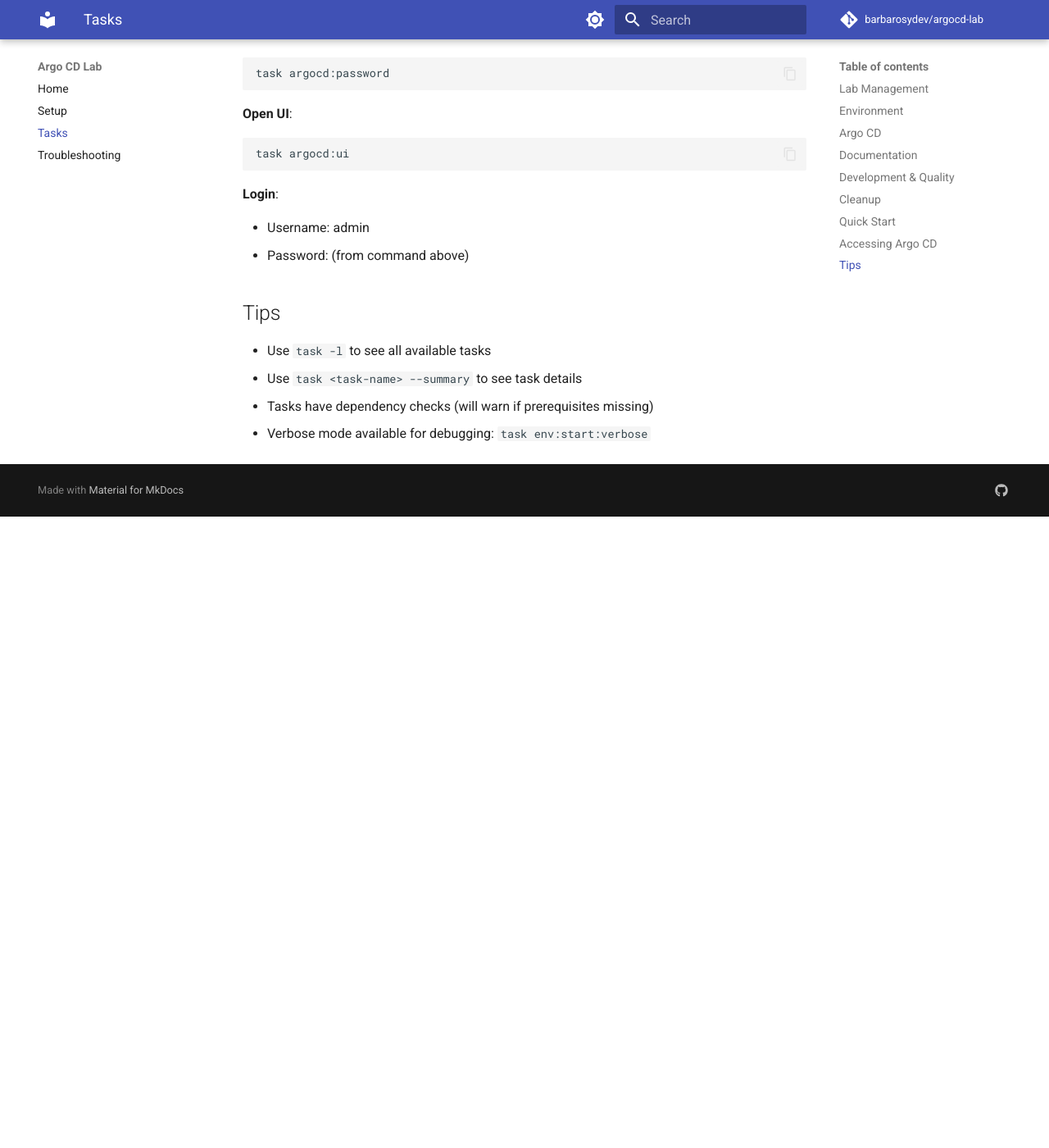
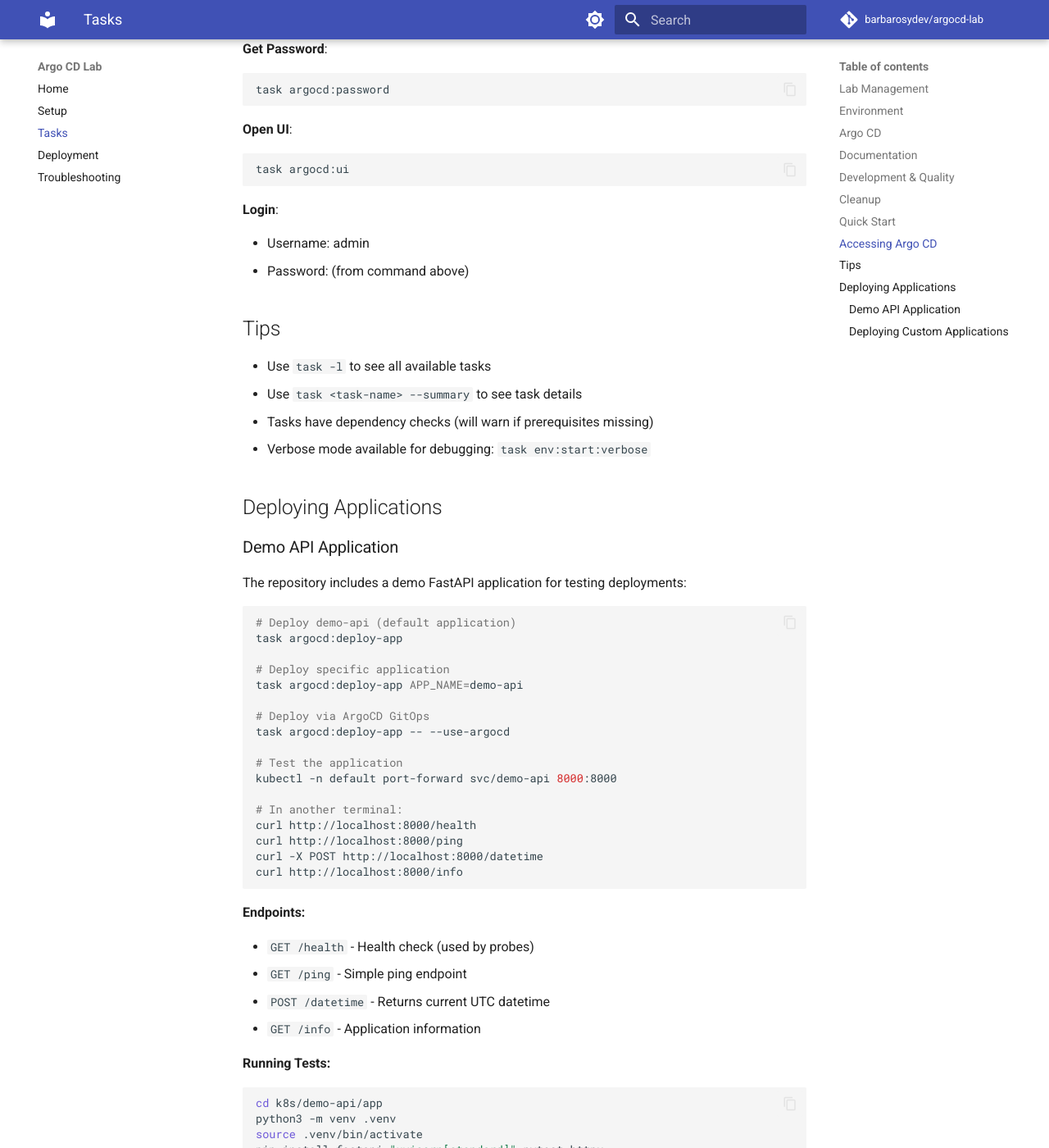
Before and after one commit to barbarosydev/argocd-lab, an MkDocs documentation site: the page built from docs/tasks.md, in a window 1280 px wide and 1400 px high, scrolled down 1744 px. Shown: the whole window at 82% size. Built offline with MkDocs 1.6.1 and Material for MkDocs 9.7.7, drawn with Linux system fonts in a browser that asks for light colours; comment, search, counter and statistics services are not loaded; before the commit the page ends 2374 px from its top, so only the background shows below that; some of the changed text lies outside the part shown.

Commit message:
Add test app for argocd deployment

````diff
--- a/Taskfile.yml
+++ b/Taskfile.yml
@@ -76,6 +76,12 @@
     deps: [_check-cluster]
     cmds:
       - open http://localhost:{{.ARGOCD_PORT}}
+
+  argocd:deploy-app:
+    desc: Build and deploy application (default demo-api)
+    deps: [_check-cluster]
+    cmds:
+      - ./scripts/deploy-app.sh --app-name {{.APP_NAME | default "demo-api"}} --profile {{.PROFILE}} {{.CLI_ARGS}}
 
   # ============================================================================
   # Lab Shortcuts (High-level commands)
--- a/docs/tasks.md
+++ b/docs/tasks.md
@@ -23,9 +23,10 @@
 ## Argo CD
 
 ```bash
-task argocd:deploy      # Deploy/upgrade Argo CD
-task argocd:password    # Get admin password
-task argocd:ui          # Open UI in browser
+task argocd:deploy        # Deploy/upgrade Argo CD
+task argocd:deploy-app    # Build and deploy application (default: demo-api)
+task argocd:password      # Get admin password
+task argocd:ui            # Open UI in browser
 ```
 
 ## Documentation
@@ -98,3 +99,68 @@
 - Use `task <task-name> --summary` to see task details
 - Tasks have dependency checks (will warn if prerequisites missing)
 - Verbose mode available for debugging: `task env:start:verbose`
+
+## Deploying Applications
+
+### Demo API Application
+
+The repository includes a demo FastAPI application for testing deployments:
+
+```bash
+# Deploy demo-api (default application)
+task argocd:deploy-app
+
+# Deploy specific application
+task argocd:deploy-app APP_NAME=demo-api
+
+# Deploy via ArgoCD GitOps
+task argocd:deploy-app -- --use-argocd
+
+# Test the application
+kubectl -n default port-forward svc/demo-api 8000:8000
+
+# In another terminal:
+curl http://localhost:8000/health
+curl http://localhost:8000/ping
+curl -X POST http://localhost:8000/datetime
+curl http://localhost:8000/info
+```
+
+**Endpoints:**
+
+- `GET /health` - Health check (used by probes)
+- `GET /ping` - Simple ping endpoint
+- `POST /datetime` - Returns current UTC datetime
+- `GET /info` - Application information
+
+**Running Tests:**
+
+```bash
+cd k8s/demo-api/app
+python3 -m venv .venv
+source .venv/bin/activate
+pip install fastapi "uvicorn[standard]" pytest httpx
+pytest -v
+```
+
+### Deploying Custom Applications
+
+The `task argocd:deploy-app` command works with any application following the structure:
+
+```text
+k8s/<app-name>/
+├── Chart.yaml
+├── values.yaml
+├── app/
+│   ├── Dockerfile
+│   └── ...
+└── templates/
+    ├── deployment.yaml
+    └── service.yaml
+```
+
+Deploy with:
+
+```bash
+task argocd:deploy-app APP_NAME=<app-name>
+```
--- a/mkdocs.yml
+++ b/mkdocs.yml
@@ -8,6 +8,7 @@
   - Home: index.md
   - Setup: setup.md
   - Tasks: tasks.md
+  - Deployment: deployment.md
   - Troubleshooting: troubleshooting.md
 
 theme:
````
Also changed, not shown: README.md (+5 -1 lines), docs/deployment.md (added, +281 -0 lines), 11 other files.
